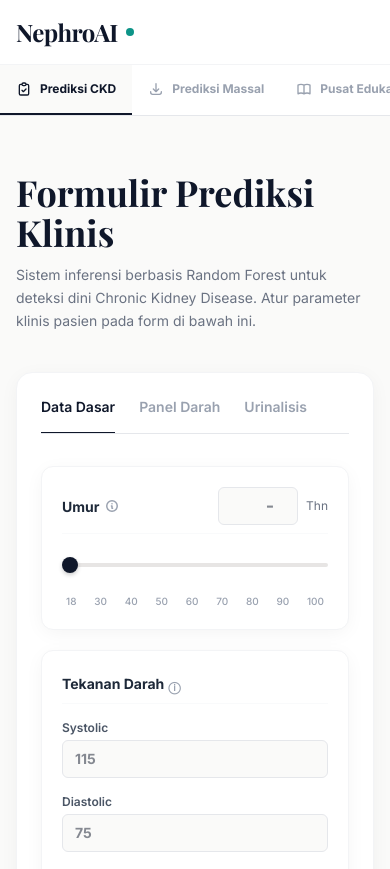
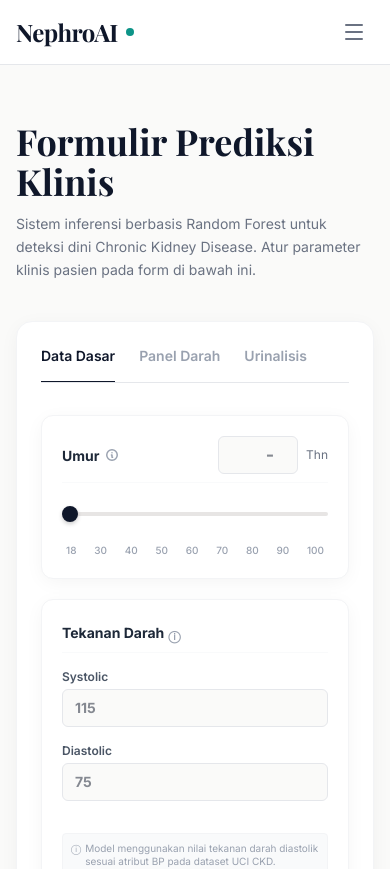
Before and after one commit to ShinZeleo/NephroAI-CKD_Detector, a React (Vite) app in the folder frontend/: page / in a window 390 px wide. Shown: the top 869 px of the page. Built offline with nearby package versions, Linux system fonts and the light colour scheme; a web font is replaced by a local one.

Commit message:
feat(ui): redesign mobile navigation to use a collapsible hamburger dropdown menu for better space utilization

```diff
--- a/frontend/src/components/Navbar.jsx
+++ b/frontend/src/components/Navbar.jsx
@@ -1,9 +1,10 @@
-import React from 'react';
+import React, { useState } from 'react';
 import { useTranslation } from 'react-i18next';
-import { Globe } from 'lucide-react';
+import { Globe, Menu, X } from 'lucide-react';
 
 const Navbar = ({ activePage, setActivePage }) => {
   const { t, i18n } = useTranslation();
+  const [isMobileMenuOpen, setIsMobileMenuOpen] = useState(false);
 
   const toggleLanguage = () => {
     const newLang = i18n.language === 'id' ? 'en' : 'id';
@@ -38,6 +39,16 @@ const Navbar = ({ activePage, setActivePage }) => {
             <span className="ml-2 w-2 h-2 rounded-full bg-secondary"></span>
           </div>
 
+          {/* Mobile Menu Button */}
+          <div className="md:hidden flex items-center">
+            <button
+              onClick={() => setIsMobileMenuOpen(!isMobileMenuOpen)}
+              className="text-gray-500 hover:text-primary focus:outline-none p-2"
+            >
+              {isMobileMenuOpen ? <X className="h-6 w-6" /> : <Menu className="h-6 w-6" />}
+            </button>
+          </div>
+
           {/* Desktop Menu */}
           <div className="hidden md:flex space-x-8 h-full">
             {navItems.map((item) => (
@@ -69,16 +80,21 @@ const Navbar = ({ activePage, setActivePage }) => {
         </div>
       </div>
 
-      {/* Mobile Menu */}
-      <div className="md:hidden flex overflow-x-auto bg-white border-t border-gray-100 [&::-webkit-scrollbar]:hidden [-ms-overflow-style:none] [scrollbar-width:none]">
+      {/* Mobile Menu Dropdown */}
+      {isMobileMenuOpen && (
+        <div className="md:hidden bg-white border-t border-gray-100 absolute w-full shadow-lg">
+          <div className="px-3 pt-2 pb-4 space-y-1">
             {navItems.map((item) => (
               <button
                 key={item.id}
-            onClick={() => setActivePage(item.id)}
-            className={`whitespace-nowrap flex-1 flex justify-center items-center py-4 px-4 text-xs font-bold transition-all border-b-2 ${
+                onClick={() => {
+                  setActivePage(item.id);
+                  setIsMobileMenuOpen(false);
+                }}
+                className={`w-full flex items-center px-4 py-3.5 rounded-lg text-sm font-bold transition-all ${
                   activePage === item.id
-                ? 'text-primary border-primary bg-stone-50'
-                : 'text-gray-400 border-transparent hover:text-gray-700'
+                    ? 'text-teal-700 bg-teal-50'
+                    : 'text-gray-600 hover:text-primary hover:bg-stone-50'
                 }`}
               >
                 {item.icon}
@@ -87,13 +103,18 @@ const Navbar = ({ activePage, setActivePage }) => {
             ))}
             {/* Mobile Language Toggle */}
             <button
-          onClick={toggleLanguage}
-          className="whitespace-nowrap flex justify-center items-center py-4 px-4 text-xs font-bold transition-all border-b-2 text-gray-400 border-transparent hover:text-primary"
+              onClick={() => {
+                toggleLanguage();
+                setIsMobileMenuOpen(false);
+              }}
+              className="w-full flex items-center px-4 py-3.5 rounded-lg text-sm font-bold text-gray-600 hover:text-primary hover:bg-stone-50 transition-all"
             >
-          <Globe className="w-4 h-4 mr-1" />
-          {i18n.language === 'id' ? 'ID' : 'EN'}
+              <Globe className="w-4 h-4 mr-2" />
+              {i18n.language === 'id' ? 'Switch to English' : 'Ganti ke Bahasa Indonesia'}
             </button>
           </div>
+        </div>
+      )}
     </nav>
   );
 };
```
Lines whose indentation alone changed are shown as unchanged.
